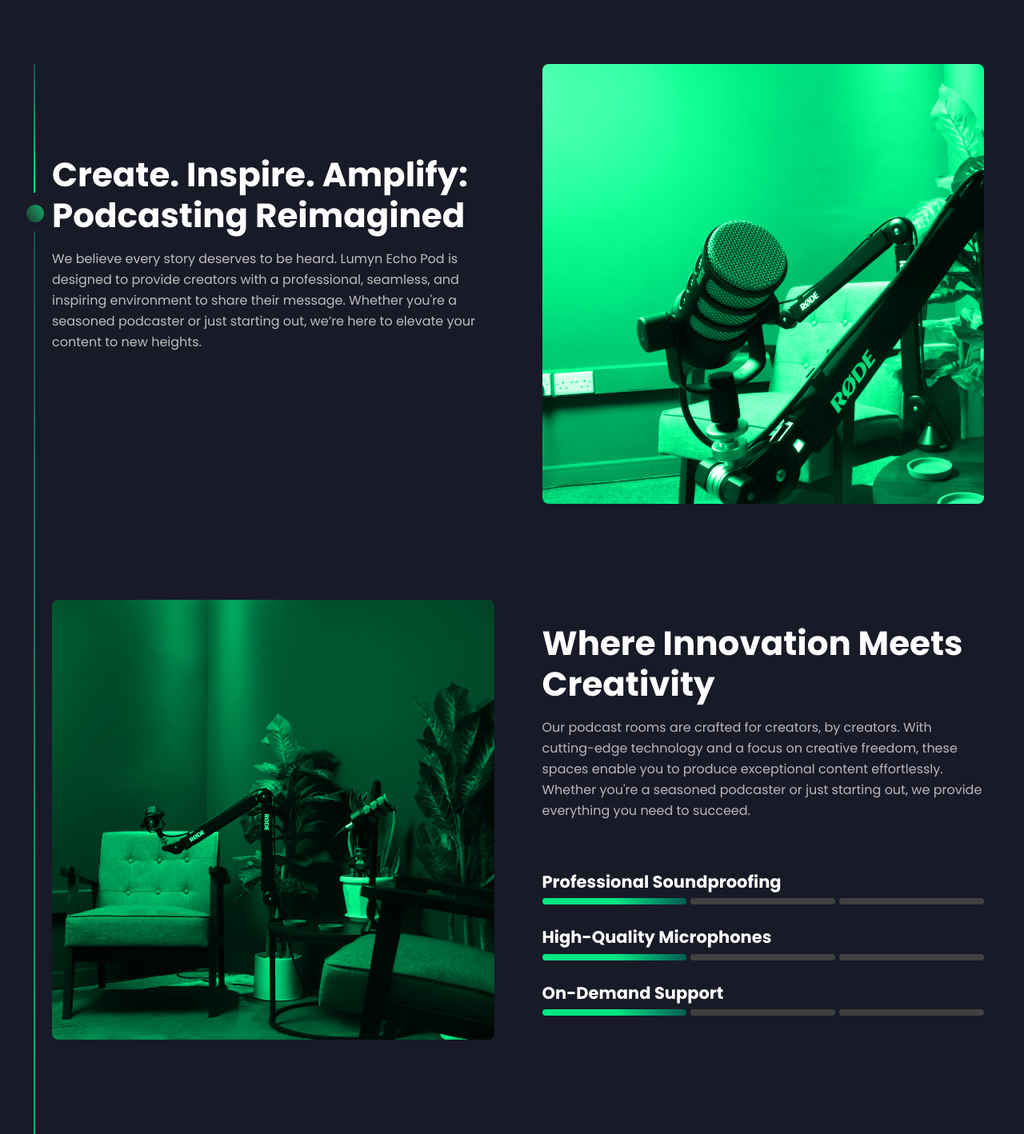
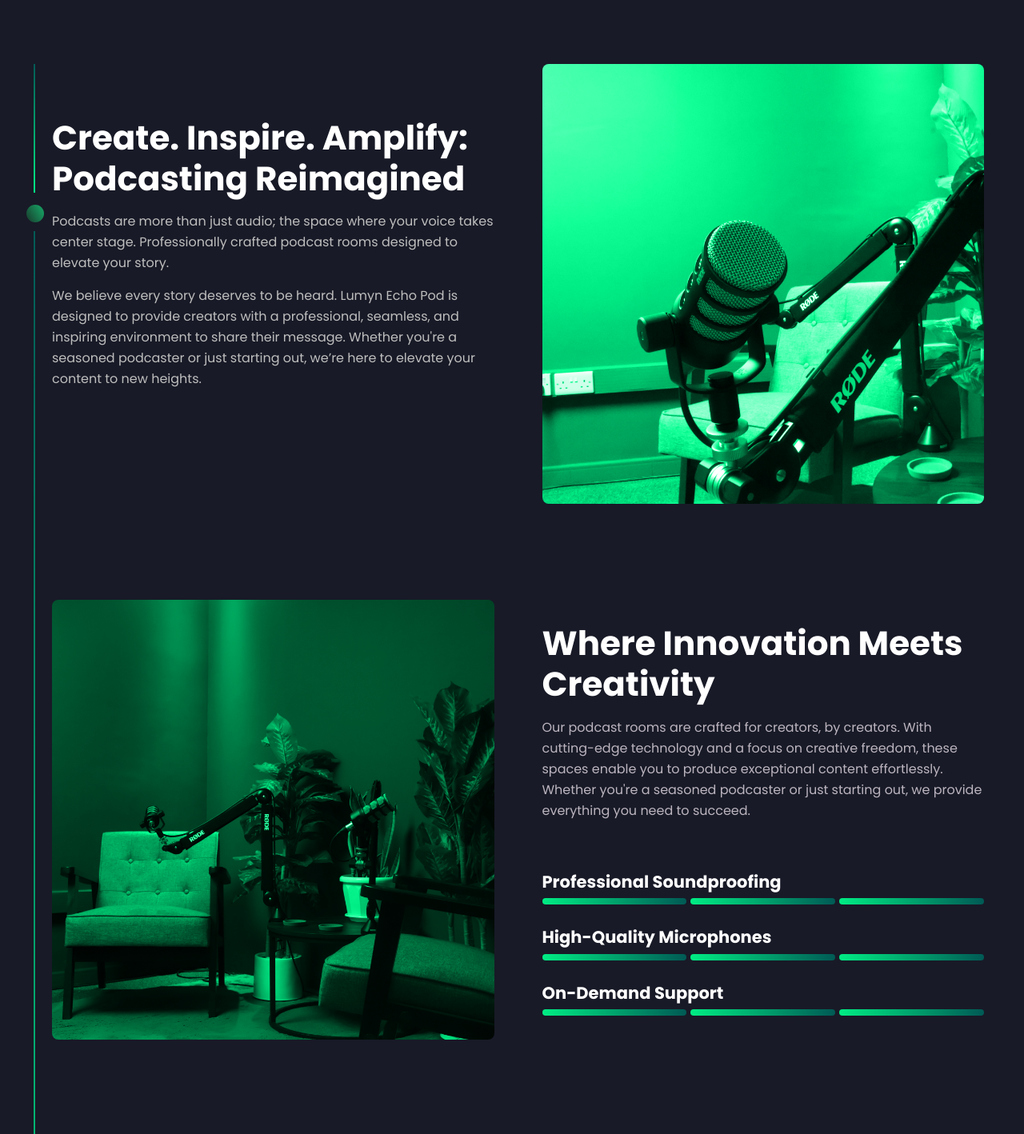
Before and after one commit to vishnutk41/team-lumyn, a Next.js app: page /podcast in a window 1280 px wide. Shown: the part 1720-3138 px from the top of the page at 80% size. Built offline with nearby package versions, Linux system fonts and the light colour scheme.

Commit message:
content change

```diff
--- a/src/pages/podcast.tsx
+++ b/src/pages/podcast.tsx
@@ -190,8 +190,11 @@ export default function Podcast() {
                 <h3 className="title">
                   Create. Inspire. Amplify: Podcasting Reimagined
                 </h3>
+
                 <p className="sub_title">
-                We believe every story deserves to be heard. Lumyn Echo Pod is designed to provide creators with a
+                Podcasts are more than just audio; the space where your voice takes center stage.
+                Professionally crafted podcast rooms designed to elevate your story.</p>
+                <p className="sub_title">  We believe every story deserves to be heard. Lumyn Echo Pod is designed to provide creators with a
                 professional, seamless, and inspiring environment to share their message. Whether you're a seasoned
                 podcaster or just starting out, we’re here to elevate your content to new heights.
                 </p>
--- a/src/styles/home.scss
+++ b/src/styles/home.scss
@@ -734,7 +734,7 @@
             text-underline-position: from-font;
             text-decoration-skip-ink: none;
             padding-top: 5px;
-            padding-bottom: 5px;
+            padding-bottom: 10px;
           }
           .sub_head{
             font-family: "Poppins", serif;
--- a/src/styles/podcast.scss
+++ b/src/styles/podcast.scss
@@ -520,12 +520,14 @@
               flex: 1;
               height: 8px;
               border-radius: 5px;
-              background-color: #404040;
-            }
-
-            span:first-child {
-              background: linear-gradient(90deg, #00E782 0%, #00E782 50.5%, #005C55 100%);
-            }
+              background: rgb(0,90,85);
+              background: linear-gradient(270deg, rgba(0,90,85,1) 0%, rgba(0,115,93,1) 17%, rgba(0,236,132,1) 100%);
+
+            }
+
+            // span:first-child {
+            //   background: linear-gradient(90deg, #00E782 0%, #00E782 50.5%, #005C55 100%);
+            // }
           }
         }
       }
@@ -1384,13 +1386,16 @@
                 flex: 1;
                 height: 8px;
                 border-radius: 5px;
-                background-color: #404040;
-              }
-
-              span:first-child {
+                // background-color: #404040;
                 background: rgb(0,90,85);
                 background: linear-gradient(270deg, rgba(0,90,85,1) 0%, rgba(0,115,93,1) 17%, rgba(0,236,132,1) 100%);
+
               }
+
+              // span:first-child {
+              //   background: rgb(0,90,85);
+              //   background: linear-gradient(270deg, rgba(0,90,85,1) 0%, rgba(0,115,93,1) 17%, rgba(0,236,132,1) 100%);
+              // }
             }
           }
         }
```
